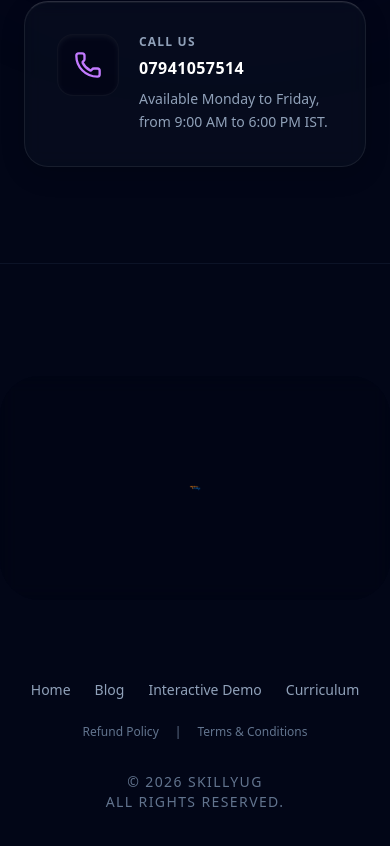
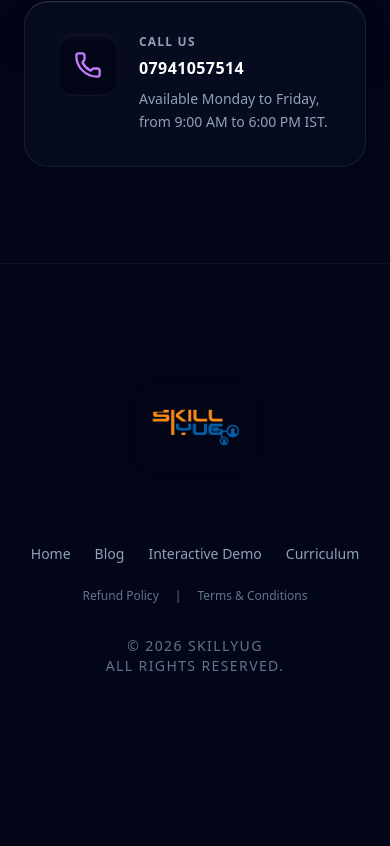
Before and after one commit to parv43/skillyugweb, a Next.js app: page / in a window 390 px wide. Shown: the part 10377-11223 px from the top of the page. After the commit the page ends 11165 px from the top, so only its background shows below. Built offline with nearby package versions, Linux system fonts and the light colour scheme; no server answers.

Commit message:
fix(logo): responsive padding for footer logo to prevent squishing on mobile

```diff
--- a/src/app/page.tsx
+++ b/src/app/page.tsx
@@ -96,8 +96,8 @@ export default function Home() {
       <ContactUs />
 
       <footer className="relative z-10 w-full bg-[#020617] border-t border-slate-900/80 py-28 flex flex-col items-center">
-        <div className="bg-black/5 p-16 px-48 rounded-[2.5rem] mb-20 backdrop-blur-sm overflow-hidden group">
-          <img src="/skillyug.png" alt="Skillyug Logo" className="h-24 md:h-36 object-contain scale-[2.0] transition-transform group-hover:scale-[2.4] duration-500 transform-gpu" />
+        <div className="bg-black/5 p-6 md:p-16 px-10 md:px-48 rounded-[2rem] md:rounded-[2.5rem] mb-16 backdrop-blur-sm overflow-hidden group">
+          <img src="/skillyug.png" alt="Skillyug Logo" className="h-14 md:h-36 object-contain scale-[1.8] md:scale-[2.0] transition-transform group-hover:scale-[2.4] duration-500 transform-gpu" />
         </div>
 
         <nav className="mb-6">
```
